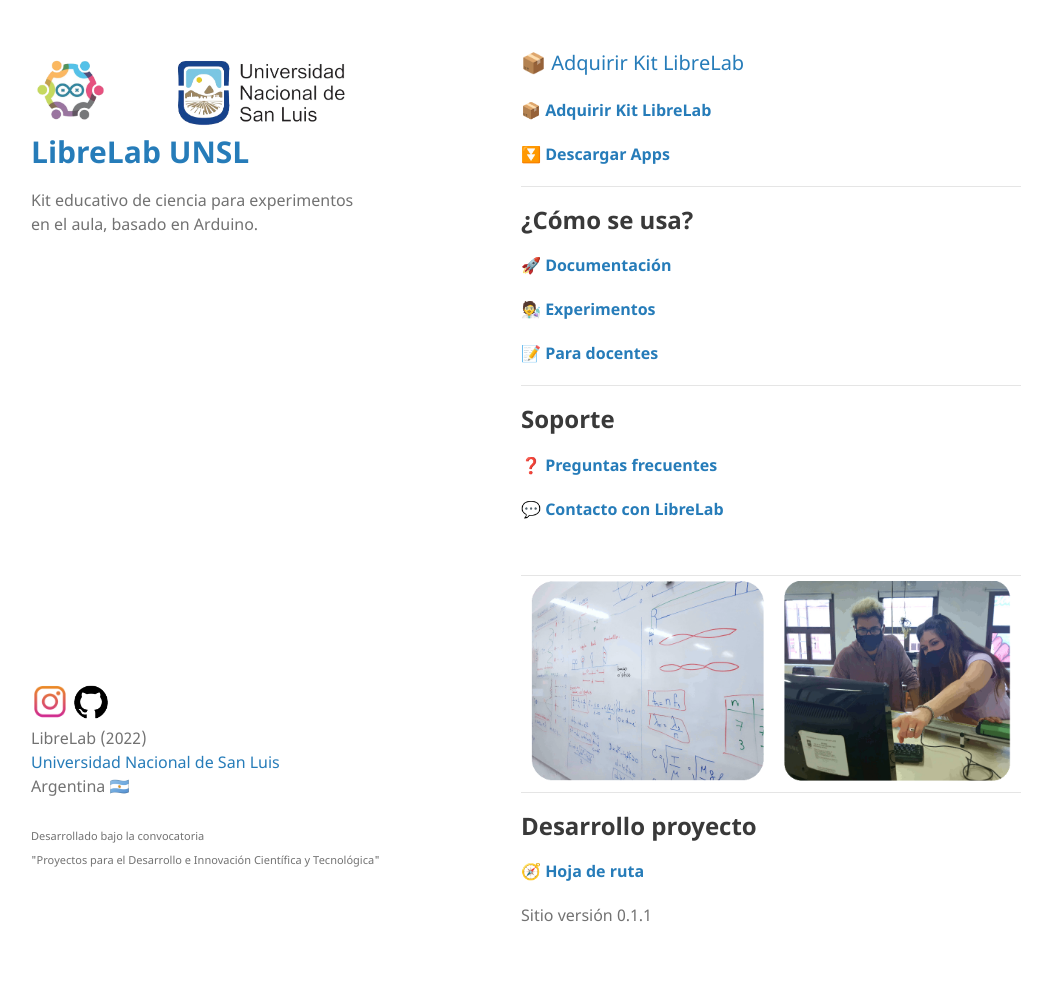
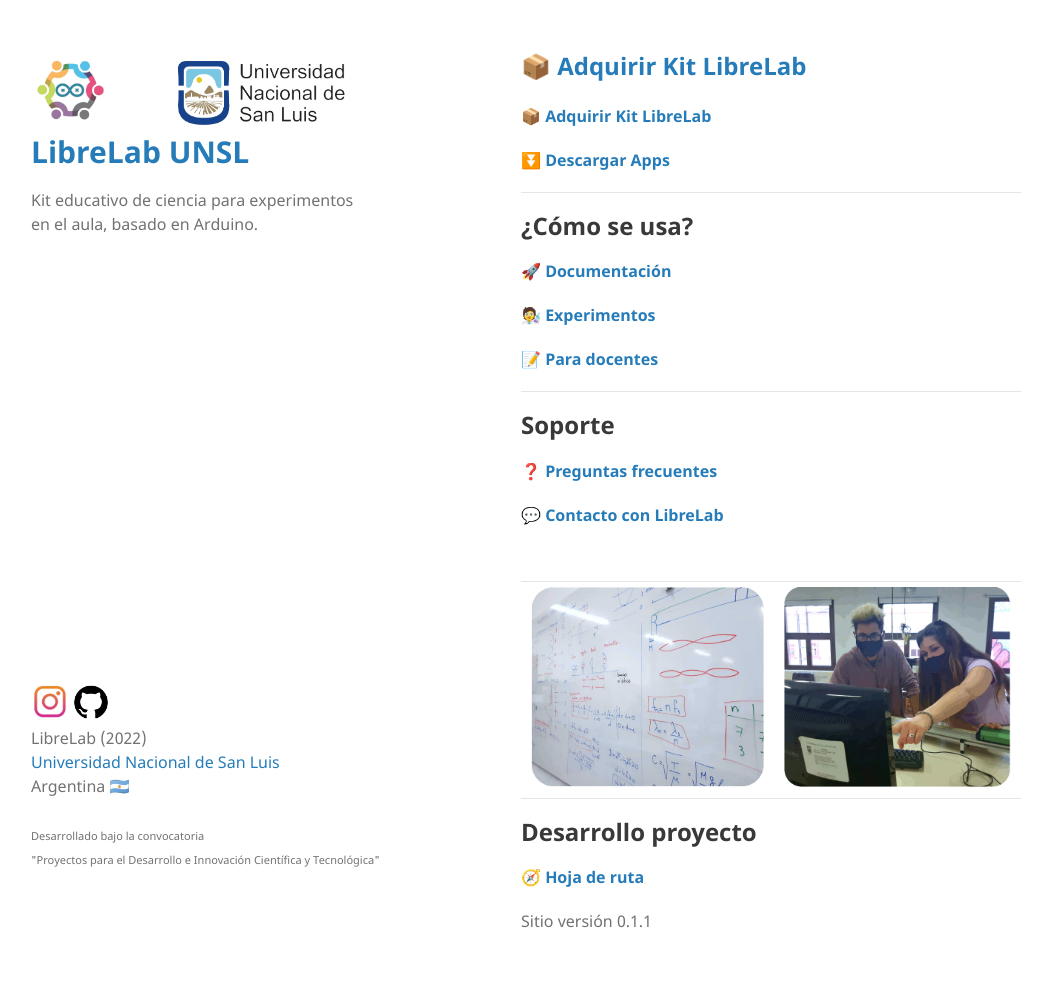
Before and after one commit to labunsl/labunsl.github.io, a Jekyll site: the page built from index.md, in a window 1280 px wide. Shown: the whole page, without its empty margins (69-1121 px from the left). Built offline with Jekyll 4.4.1, drawn with Linux system fonts in a browser that asks for light colours.

Commit message:
Update index.md

```diff
--- a/index.md
+++ b/index.md
@@ -4,7 +4,7 @@
 description: Kit educativo de ciencia para experimentos en el aula, basado en Arduino.
 ---
 
-<a style="font-size:20px" href="https://labunsl.github.io/Adquirir">📦️ Adquirir Kit LibreLab</a>
+<b><a style="font-size:24px" href="https://labunsl.github.io/Adquirir">📦️ Adquirir Kit LibreLab</a></b>
 
 #### [📦️ Adquirir Kit LibreLab](Adquirir)
 
```
